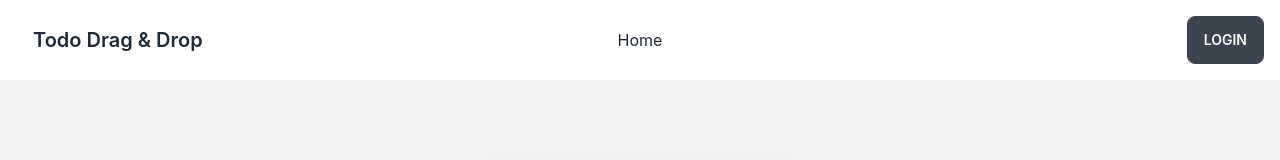
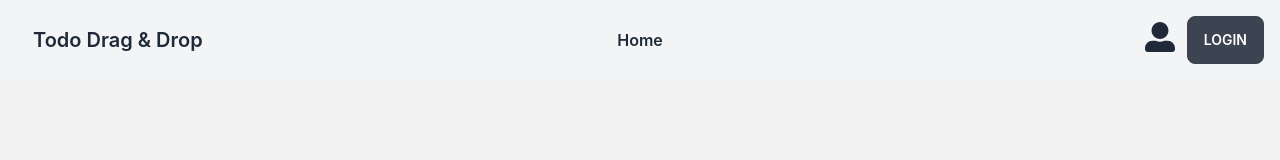
Before and after one commit to mdhasan76/Todo-Drag-Drop, a React (Create React App) app: page /login in a window 1280 px wide. Shown: the top 160 px of the page. Built offline with nearby package versions, Linux system fonts and the light colour scheme; no server answers.

Commit message:
header customization

```diff
--- a/package.json
+++ b/package.json
@@ -10,6 +10,7 @@
     "firebase": "^9.18.0",
     "react": "^18.2.0",
     "react-dom": "^18.2.0",
+    "react-hot-toast": "^2.4.0",
     "react-icons": "^4.8.0",
     "react-router-dom": "^6.9.0",
     "react-scripts": "5.0.1",
--- a/src/component/Header.js
+++ b/src/component/Header.js
@@ -1,6 +1,7 @@
 import React, { useContext } from 'react';
 import { Link } from 'react-router-dom';
 import { AuthContext } from '../routes/AuthProvider';
+import {FaUserAlt} from "react-icons/fa"
 
 const Header = () => {
     const {user, logOutUser} = useContext(AuthContext);
@@ -12,8 +13,8 @@ const Header = () => {
         .catch(err=> console.log(err))
     }
     return (
-        <div className="navbar bg-base-100">
-            <div className="navbar bg-base-100">
+        <div className="navbar  bg-gray-100">
+            <div className="navbar">
                 <div className="navbar-start">
                     <div className="dropdown">
                         {/* <label tabIndex={0} className="btn btn-ghost lg:hidden">
@@ -38,14 +39,17 @@ const Header = () => {
                 </div>
                 <div className="navbar-center hidden lg:flex">
                     <ul className="menu menu-horizontal px-1">
-                        <li><Link to="/">Home</Link></li>
+                        <li><Link to="/" className='font-semibold'>Home</Link></li>
                     </ul>
                 </div>
                 <div className="navbar-end">
                 <div className='ml-3'>
                         {
-                            user &&
-                            <img src={user?.photoURL} className="h-10 w-10 rounded-full" alt=""/>
+                            user && user?.photoURL ?
+                            <div className="tooltip tooltip-bottom" data-tip={user?.displayName}>
+                                <img src={user?.photoURL} className="h-10 w-10 rounded-full" alt=""/>
+                            </div>
+                                : <p className="text-3xl mr-3 tooltip tooltip-bottom" data-tip={user?.displayName}><FaUserAlt/></p>
                         }
                     </div>
                     {
--- a/src/index.js
+++ b/src/index.js
@@ -4,12 +4,14 @@ import './index.css';
 import App from './App';
 import reportWebVitals from './reportWebVitals';
 import AuthProvider from './routes/AuthProvider';
+import { Toaster } from 'react-hot-toast';
 
 const root = ReactDOM.createRoot(document.getElementById('root'));
 root.render(
   <React.StrictMode>
     <AuthProvider>
     <App />
+    <Toaster />
     </AuthProvider>
   </React.StrictMode>
 );
--- a/src/page/Login.js
+++ b/src/page/Login.js
@@ -4,19 +4,19 @@ import { AuthContext } from '../routes/AuthProvider';
 
 const Login = () => {
     const { googleSignIn, setUser,loginUser } = useContext(AuthContext);
-    const location = useLocation();
+    // const location = useLocation();
     const navigate = useNavigate();
-    let from = location?.state?.from?.pathname || '/';
+    // let from = location?.state?.from?.pathname || '/';
 
     //Google LogIn
     const googleHandle = () => {
         googleSignIn()
             .then(res => {
-                if(res.user.email){
                     setUser(res.user);
                     console.log(res.user);
-                    <Navigate to="/"/>
-                }
+                    // <Navigate to="/"/>
+                    navigate("/")
+
             })
             .catch(err => console.log(err))
     }
@@ -30,7 +30,7 @@ const Login = () => {
         loginUser(email, password)
         .then(res => {
                 setUser(res.user)
-                navigate(from, { replace: true })
+                navigate("/", { replace: true })
                 e.target.reset()
 
         })
--- a/src/page/SignUp.js
+++ b/src/page/SignUp.js
@@ -1,30 +1,58 @@
-import React from 'react';
-import { Link } from 'react-router-dom';
+import React, { useContext } from 'react';
+import { Link, useNavigate } from 'react-router-dom';
+import { AuthContext } from '../routes/AuthProvider';
 
 const SignUp = () => {
+    const {createNewUser, setUser, updateUserName, user} = useContext(AuthContext);
+    const navigate = useNavigate();
+
+    console.log(user);
+    // create new user
+    const newUserSignUp = (e) =>{
+        e.preventDefault();
+        const name = e.target.fullName.value;
+        const email = e.target.email.value;
+        const password = e.target.password.value;
+        console.log(name,email, password);
+        createNewUser(email, password)
+        .then(res => {
+            updateUserName(name)
+            .then(()=> {
+                // setUser(res.user)
+                navigate("/", { replace: true })
+                e.target.reset()
+            })
+            .catch(err => console.log(err))
+
+        })
+        .catch(err => {
+            alert(err.message)
+        })
+    }
+
     return (
         <div className="hero min-h-[85vh] bg-base-200">
             <div className="hero-content flex-col lg:flex-row-reverse">
                 <div className="card flex-shrink-0 w-full max-w-sm shadow-2xl bg-base-100">
-                    <div className="card-body">
+                    <form onSubmit={newUserSignUp} className="card-body">
                         <p className='text-center text-3xl font-semibold mb-5'>Register Form</p>
                         <div className="form-control">
                             <label className="label">
                                 <span className="label-text">Full Name</span>
                             </label>
-                            <input type="text" placeholder="Full Name" className="input input-bordered" required/>
+                            <input type="text" name="fullName" placeholder="Full Name" className="input input-bordered" required/>
                         </div>
                         <div className="form-control">
                             <label className="label">
                                 <span className="label-text">Email</span>
                             </label>
-                            <input type="text" placeholder="email" className="input input-bordered" required/>
+                            <input type="email" name="email" placeholder="email" className="input input-bordered" required/>
                         </div>
                         <div className="form-control">
                             <label className="label">
                                 <span className="label-text">Password</span>
                             </label>
-                            <input type="text" placeholder="password" className="input input-bordered" required/>
+                            <input type="password" name="password" placeholder="password" className="input input-bordered" required/>
                             <label className="label">
                                 <p>
                                 Already have accout ?
@@ -35,7 +63,7 @@ const SignUp = () => {
                         <div className="form-control mt-6">
                             <button className="btn btn-primary">Submit</button>
                         </div>
-                    </div>
+                    </form>
                 </div>
             </div>
         </div>
--- a/src/routes/AuthProvider.js
+++ b/src/routes/AuthProvider.js
@@ -1,5 +1,5 @@
 import React, { createContext, useEffect, useState } from 'react';
-import {createUserWithEmailAndPassword, getAuth, GoogleAuthProvider, onAuthStateChanged, signInWithEmailAndPassword, signInWithPopup, signOut} from "firebase/auth"
+import {createUserWithEmailAndPassword, getAuth, GoogleAuthProvider, onAuthStateChanged, signInWithEmailAndPassword, signInWithPopup, signOut, updateProfile} from "firebase/auth"
 import app from '../firebase/firebase.config';
 
 export const AuthContext = createContext();
@@ -27,6 +27,13 @@ const AuthProvider = ({children}) => {
         return signInWithPopup(auth, googleAuth)
     }
 
+    // update profile
+    const updateUserName = (name) =>{
+       return updateProfile(auth.currentUser, {
+            displayName:name
+          })
+    }
+
     //logOut user
     const logOutUser = () =>{
         return signOut(auth)
@@ -42,7 +49,7 @@ const AuthProvider = ({children}) => {
         }
     },[])
 
-    const contexDataWraper = {createNewUser, logOutUser, loginUser, googleSignIn, user,setUser, loading}
+    const contexDataWraper = {createNewUser, logOutUser, loginUser, googleSignIn, user,setUser, loading, updateUserName}
     return (
         <AuthContext.Provider value={contexDataWraper}>
             {
```
Also changed, not shown: 1 other file (tests, documents, lock files or other folders).
